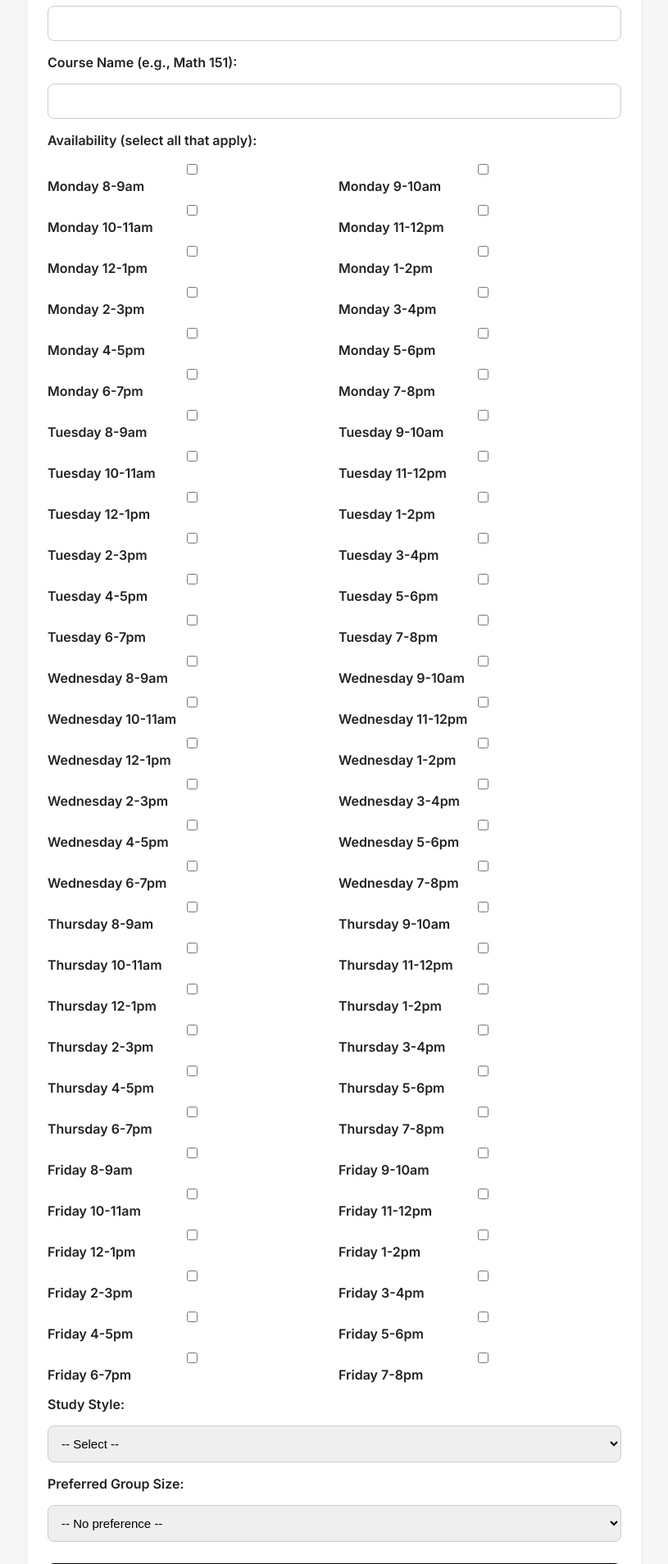
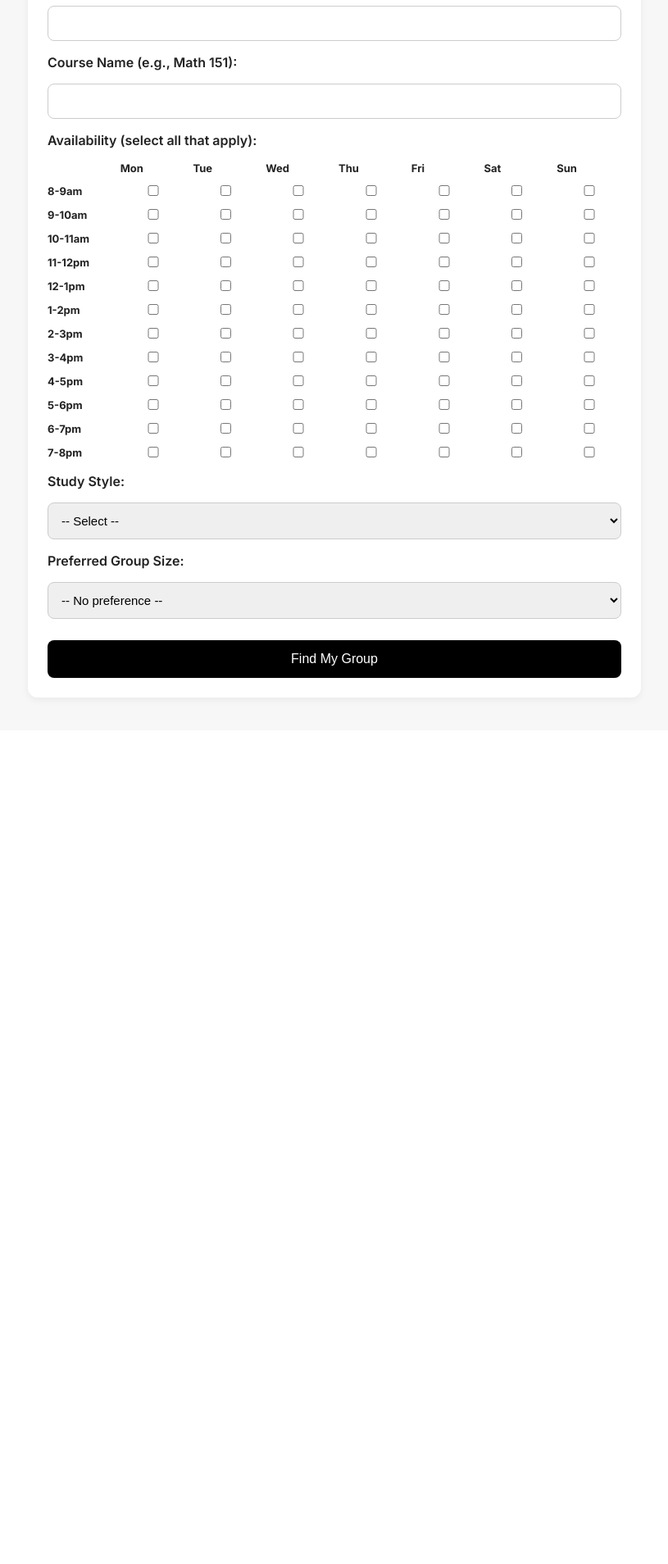
Before and after one commit to kayvy24/Study_Group_Matcher, a Flask app: page / in a window 1280 px wide. Shown: the part 317-2225 px from the top of the page at 82% size, without its empty margins (232-1047 px from the left). After the commit the page ends 1173 px from the top, so only its background shows below. Run offline with Flask 3, Linux system fonts and the light colour scheme.

Commit message:
changed index and manage to make availability more aesthetic

```diff
--- a/templates/index.html
+++ b/templates/index.html
@@ -154,16 +154,40 @@
       <input type="text" name="course" id="course" required>
 
       <label>Availability (select all that apply):</label>
-      <div style="display: grid; grid-template-columns: 1fr 1fr; gap: 10px;">
-        {% for day in ['Monday', 'Tuesday', 'Wednesday', 'Thursday', 'Friday'] %}
-          {% for hour in ['8-9am','9-10am','10-11am','11-12pm','12-1pm','1-2pm','2-3pm','3-4pm','4-5pm','5-6pm','6-7pm','7-8pm'] %}
-            <label>
-              <input type="checkbox" name="availability" value="{{ day.lower() }} {{ hour }}">
-              {{ day }} {{ hour }}
-            </label>
+      <style>
+        .availability-grid {
+          display: grid;
+          grid-template-columns: repeat(8, 1fr);
+          gap: 10px;
+          overflow-x: auto;
+          font-size: 13px;
+        }
+        .availability-grid div {
+          display: flex;
+          align-items: center;
+        }
+        .availability-header {
+          font-weight: bold;
+          text-align: center;
+        }
+      </style>
+
+      <div class="availability-grid">
+        <div class="availability-header"></div>
+        {% for day in ['Monday','Tuesday','Wednesday','Thursday','Friday','Saturday','Sunday'] %}
+          <div class="availability-header">{{ day[:3] }}</div>
+        {% endfor %}
+
+        {% for hour in ['8-9am','9-10am','10-11am','11-12pm','12-1pm','1-2pm','2-3pm','3-4pm','4-5pm','5-6pm','6-7pm','7-8pm'] %}
+          <div class="availability-header">{{ hour }}</div>
+          {% for day in ['monday','tuesday','wednesday','thursday','friday','saturday','sunday'] %}
+            <div>
+              <input type="checkbox" name="availability" value="{{ day }} {{ hour }}">
+            </div>
           {% endfor %}
         {% endfor %}
       </div>
+
 
       <label for="preferences">Study Style:</label>
       <select name="preferences" id="preferences">
```
Also changed, not shown: templates/manage.html (+31 -7 lines).
